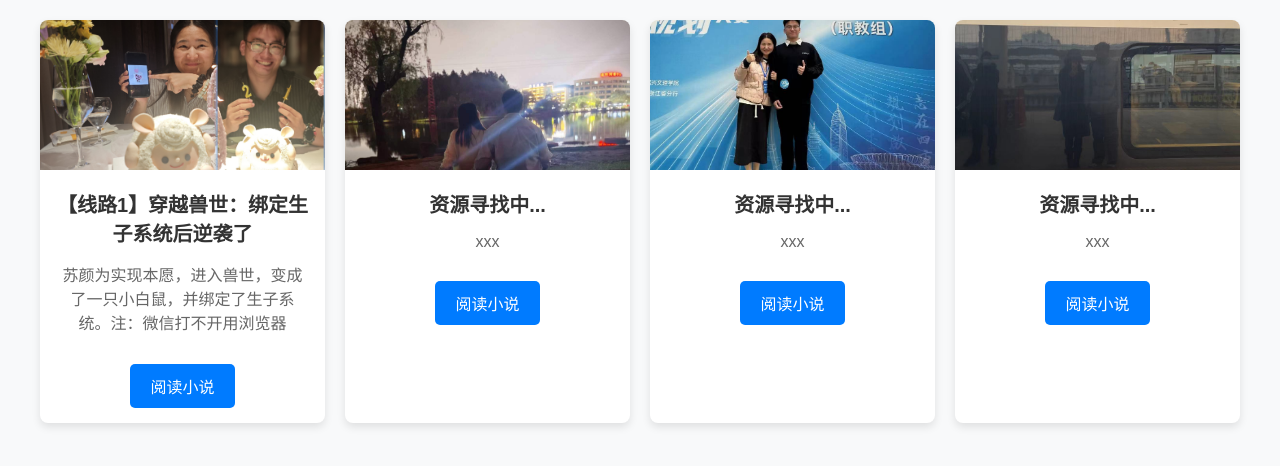
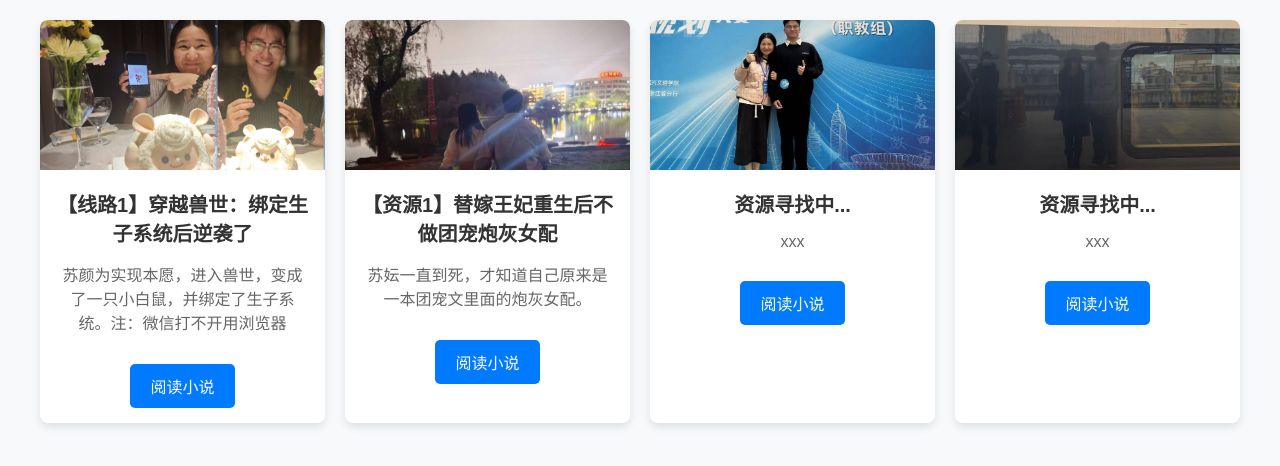
Before and after one commit to Whale-Yu/YunStore, a plain HTML site: page xiaoshuo.html in a window 1280 px wide. Shown: the part 242-708 px from the top of the page. Drawn offline with Linux system fonts and the light colour scheme.

Commit message:
添加小说资源网页

```diff
--- a/xiaoshuo.html
+++ b/xiaoshuo.html
@@ -81,9 +81,9 @@
         </div>
         <div class="card">
             <img src="assets/img_2.png" alt="小说2封面">
-            <h2>资源寻找中...</h2>
-            <p>xxx</p>
-            <a href="" target="_blank">阅读小说</a>
+            <h2>【资源1】替嫁王妃重生后不做团宠炮灰女配</h2>
+            <p>苏妘一直到死，才知道自己原来是一本团宠文里面的炮灰女配。</p>
+            <a href="https://whale-yu.github.io/YunStore/xiaoshuo2.html" target="_blank">阅读小说</a>
         </div>
         <div class="card">
             <img src="assets/img.png" alt="小说3封面">
```
